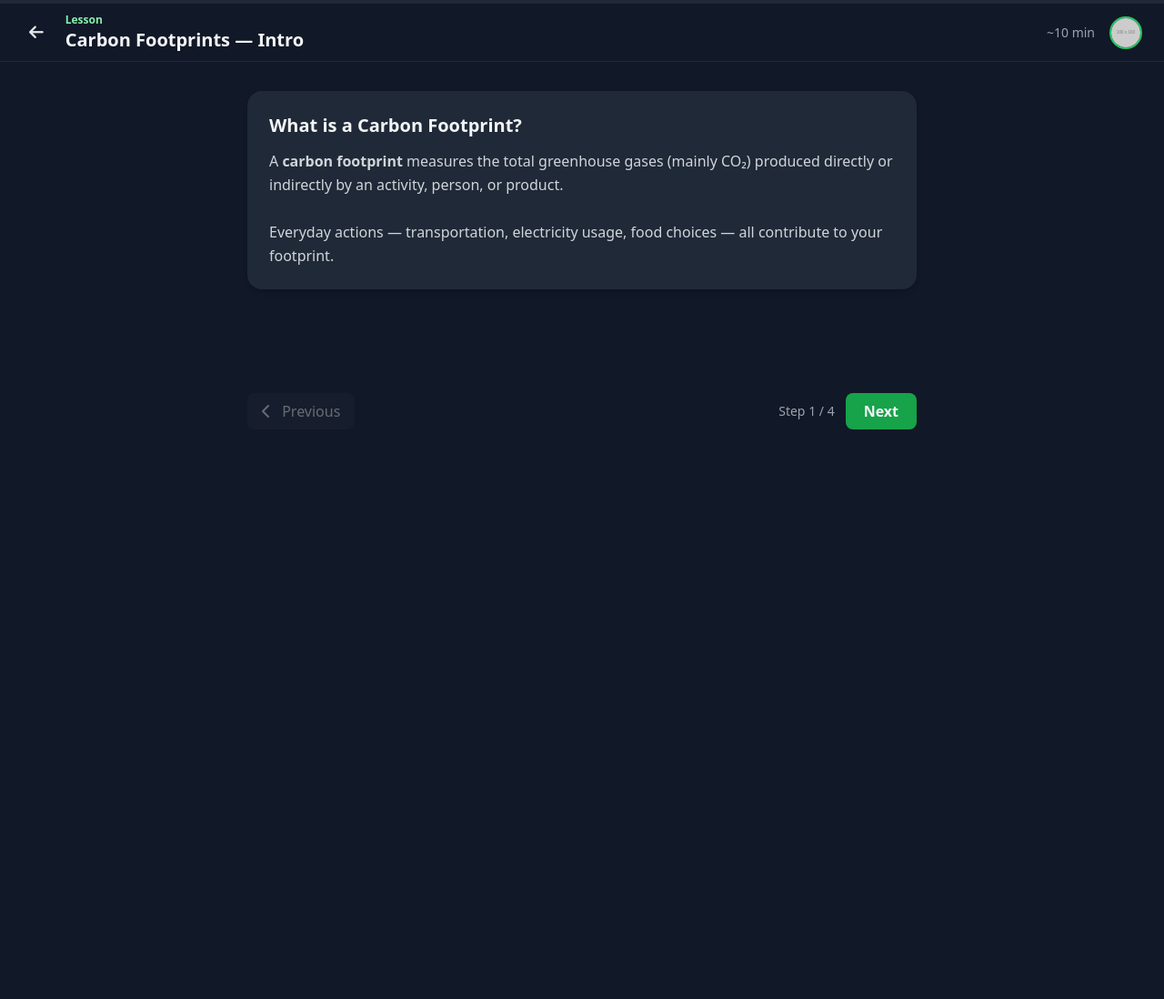
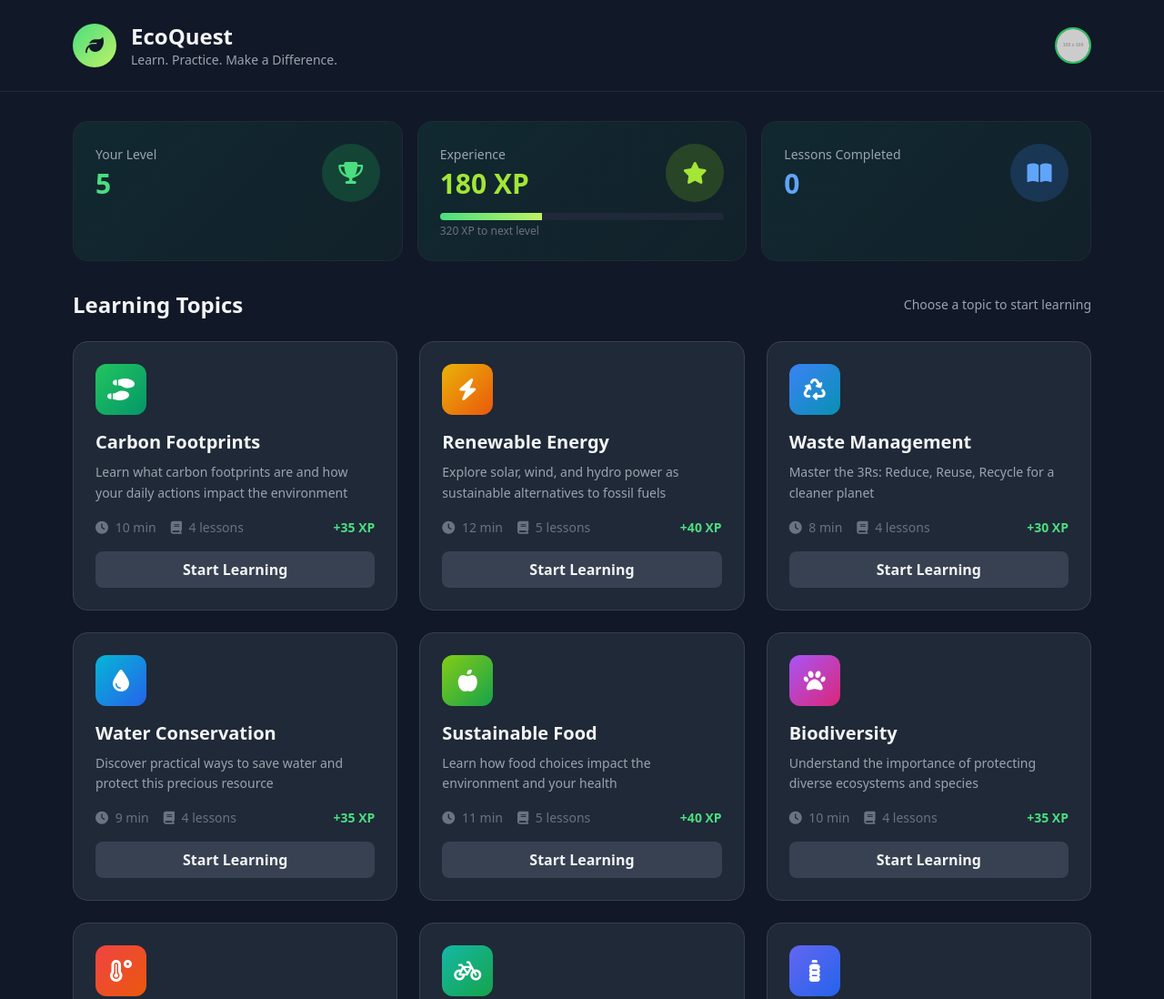
Before and after one commit to Aryan736/FrontEnd-Project, a plain HTML site: page ecolessons.html in a window 1280 px wide. Shown: the top 1098 px of the page at 91% size. Before the commit the page ends 800 px from the top, so only its background shows below. Drawn offline with nearby package versions, Linux system fonts and the light colour scheme; placeholder pictures from the web are drawn by us.

Commit message:
created learning paths

```diff
--- a/ecolessons.html
+++ b/ecolessons.html
@@ -3,80 +3,131 @@
 <head>
   <meta charset="utf-8"/>
   <meta name="viewport" content="width=device-width,initial-scale=1"/>
-  <title>EcoQuest • Lesson — Carbon Footprints</title>
+  <title>EcoQuest • Learning Hub</title>
 
   <!-- Tailwind + Font Awesome -->
   <script src="https://cdn.tailwindcss.com"></script>
   <link rel="stylesheet" href="https://cdnjs.cloudflare.com/ajax/libs/font-awesome/6.5.1/css/all.min.css"/>
 
   <style>
-    /* card transitions */
-    .card-enter { transform: translateY(10px); opacity: 0; }
-    .card-enter-active { transform: translateY(0); opacity: 1; transition: all .25s ease-out; }
+    .card-hover {
+      transition: all 0.3s ease;
+    }
+    .card-hover:hover {
+      transform: translateY(-4px);
+    }
 
-    .card-exit-active { transform: translateY(-10px); opacity: 0; transition: all .18s ease-in; }
+    .topic-icon {
+      transition: transform 0.3s ease;
+    }
+    .card-hover:hover .topic-icon {
+      transform: scale(1.1);
+    }
 
-    /* toast */
-    .toast { opacity: 0; transform: translateY(10px); transition: all .25s ease; }
-    .toast.show { opacity: 1; transform: translateY(0); }
+    .progress-ring {
+      transform: rotate(-90deg);
+    }
 
-    /* confetti */
-    .confetti { position: fixed; inset: 0; pointer-events:none; z-index:9999; }
+    .stats-card {
+      background: linear-gradient(135deg, rgba(16, 185, 129, 0.1) 0%, rgba(34, 197, 94, 0.05) 100%);
+    }
   </style>
+</head>
 
-</head>
 <body class="bg-gray-900 text-gray-100 font-sans">
 
-  <!-- Thin progress top bar -->
-  <div class="h-1 bg-gray-800">
-    <div id="topProgress" class="h-1 bg-gradient-to-r from-green-400 to-lime-300" style="width:0%"></div>
-  </div>
+  <!-- Header -->
+  <header class="bg-gray-900 border-b border-gray-800">
+    <div class="max-w-6xl mx-auto px-4 py-6">
+      <div class="flex items-center justify-between">
+        <div class="flex items-center gap-4">
+          <div class="w-12 h-12 rounded-full bg-gradient-to-br from-green-400 to-lime-300 flex items-center justify-center">
+            <i class="fa-solid fa-leaf text-gray-900 text-xl"></i>
+          </div>
+          <div>
+            <h1 class="text-2xl font-bold">EcoQuest</h1>
+            <p class="text-sm text-gray-400">Learn. Practice. Make a Difference.</p>
+          </div>
+        </div>
 
-  <!-- Header -->
-  <header class="h-16 flex items-center justify-between px-6 bg-gray-900 border-b border-gray-800">
-    <div class="flex items-center gap-4">
-      <a href="index.html" class="p-2 rounded-lg hover:bg-gray-800">
-        <i class="fa-solid fa-arrow-left text-lg text-gray-200"></i>
-      </a>
-
-      <div>
-        <p class="text-xs text-green-300 font-semibold">Lesson</p>
-        <h1 class="text-xl font-bold">Carbon Footprints — Intro</h1>
+        <div class="flex items-center gap-4">
+          <img id="navAvatar" class="w-10 h-10 rounded-full border-2 border-green-500" src="https://via.placeholder.com/100">
+        </div>
       </div>
-    </div>
-
-    <div class="flex items-center gap-4">
-      <span class="hidden md:block text-gray-400 text-sm">~10 min</span>
-      <img id="navAvatar" class="w-9 h-9 rounded-full border-2 border-green-500" src="https://via.placeholder.com/40">
     </div>
   </header>
 
-  <!-- MAIN CONTENT -->
-  <main class="max-w-3xl mx-auto px-4 py-8">
-    <div id="cardWrapper" class="min-h-[300px]"></div>
+  <!-- Main Content -->
+  <main class="max-w-6xl mx-auto px-4 py-8">
 
-    <!-- Navigation -->
-    <div class="mt-8 flex items-center justify-between">
-      <button id="prevBtn" class="px-4 py-2 rounded-lg bg-gray-800 hover:bg-gray-700 text-gray-200 disabled:opacity-40" disabled>
-        <i class="fa-solid fa-chevron-left mr-2"></i> Previous
-      </button>
+    <!-- User Stats Section -->
+    <section class="mb-8">
+      <div class="grid grid-cols-1 md:grid-cols-3 gap-4">
+        <!-- Level Card -->
+        <div class="stats-card rounded-2xl p-6 border border-gray-800">
+          <div class="flex items-center justify-between">
+            <div>
+              <p class="text-sm text-gray-400 mb-1">Your Level</p>
+              <p class="text-3xl font-bold text-green-400" id="userLevel">5</p>
+            </div>
+            <div class="w-16 h-16 rounded-full bg-green-500/20 flex items-center justify-center">
+              <i class="fa-solid fa-trophy text-green-400 text-2xl"></i>
+            </div>
+          </div>
+        </div>
 
-      <div class="flex items-center gap-3">
-        <p class="text-sm text-gray-400 hidden md:block">
-          Step <span id="stepIndex">1</span> / <span id="stepTotal">4</span>
-        </p>
-        <button id="nextBtn" class="px-5 py-2 rounded-lg bg-green-600 hover:bg-green-500 font-semibold">
-          Next <i class="fa-solid fa-chevron-right ml-2"></i>
-        </button>
+        <!-- XP Card -->
+        <div class="stats-card rounded-2xl p-6 border border-gray-800">
+          <div class="flex items-center justify-between">
+            <div>
+              <p class="text-sm text-gray-400 mb-1">Experience</p>
+              <p class="text-3xl font-bold text-lime-400"><span id="userXP">180</span> XP</p>
+            </div>
+            <div class="w-16 h-16 rounded-full bg-lime-500/20 flex items-center justify-center">
+              <i class="fa-solid fa-star text-lime-400 text-2xl"></i>
+            </div>
+          </div>
+          <div class="mt-3 bg-gray-800 rounded-full h-2 overflow-hidden">
+            <div id="xpBar" class="h-full bg-gradient-to-r from-green-400 to-lime-300 transition-all duration-500" style="width: 36%"></div>
+          </div>
+          <p class="text-xs text-gray-500 mt-1"><span id="xpNeeded">320</span> XP to next level</p>
+        </div>
+
+        <!-- Lessons Completed -->
+        <div class="stats-card rounded-2xl p-6 border border-gray-800">
+          <div class="flex items-center justify-between">
+            <div>
+              <p class="text-sm text-gray-400 mb-1">Lessons Completed</p>
+              <p class="text-3xl font-bold text-blue-400" id="lessonsCompleted">0</p>
+            </div>
+            <div class="w-16 h-16 rounded-full bg-blue-500/20 flex items-center justify-center">
+              <i class="fa-solid fa-book-open text-blue-400 text-2xl"></i>
+            </div>
+          </div>
+        </div>
       </div>
-    </div>
+    </section>
+
+    <!-- Topics Section -->
+    <section>
+      <div class="flex items-center justify-between mb-6">
+        <h2 class="text-2xl font-bold">Learning Topics</h2>
+        <p class="text-sm text-gray-400">Choose a topic to start learning</p>
+      </div>
+
+      <div id="topicsGrid" class="grid grid-cols-1 md:grid-cols-2 lg:grid-cols-3 gap-6">
+        <!-- Topics will be rendered here -->
+      </div>
+    </section>
+
   </main>
 
-  <!-- Toasts -->
-  <div id="toastContainer" class="fixed bottom-6 right-6 space-y-2 z-50"></div>
-
-  <!-- Confetti -->
-  <div id="confetti" class="confetti"></div>
+  <!-- Footer -->
+  <footer class="mt-16 py-8 border-t border-gray-800">
+    <div class="max-w-6xl mx-auto px-4 text-center text-gray-500 text-sm">
+      <p>🌍 Every lesson brings us closer to a sustainable future</p>
+    </div>
+  </footer>
 
 <script>
 /* --------------------------
@@ -84,6 +135,7 @@
 --------------------------- */
 const PROFILE_KEY = "ecoquest_profile_v1";
 const STATE_KEY = "ecoquest_state_v1";
+const PROGRESS_KEY = "ecoquest_progress_v1";
 
 const defaultProfile = {
   name: "Eco Warrior",
@@ -97,6 +149,10 @@ const defaultState = {
   level: 5
 };
 
+const defaultProgress = {
+  completed: []
+};
+
 function load(key, def) {
   try {
     const raw = localStorage.getItem(key);
@@ -105,261 +161,189 @@ function load(key, def) {
     return def;
   }
 }
+
 function save(key, obj) {
   localStorage.setItem(key, JSON.stringify(obj));
 }
 
 let profile = load(PROFILE_KEY, defaultProfile);
 let state = load(STATE_KEY, defaultState);
+let progress = load(PROGRESS_KEY, defaultProgress);
 
 /* --------------------------
-          UI ELEMENTS
+      TOPICS DATA
 --------------------------- */
-
-const navAvatar = document.getElementById("navAvatar");
-navAvatar.src = profile.avatar;
-
-const topProgress = document.getElementById("topProgress");
-const cardWrapper = document.getElementById("cardWrapper");
-const prevBtn = document.getElementById("prevBtn");
-const nextBtn = document.getElementById("nextBtn");
-const stepIndexEl = document.getElementById("stepIndex");
-const stepTotalEl = document.getElementById("stepTotal");
-
-/* --------------------------
-          LESSON STEPS
---------------------------- */
-const steps = [
+const topics = [
   {
-    type: "info",
-    title: "What is a Carbon Footprint?",
-    body: `
-      A <strong>carbon footprint</strong> measures the total greenhouse gases
-      (mainly CO₂) produced directly or indirectly by an activity, person, or product.<br><br>
-      Everyday actions — transportation, electricity usage, food choices — all contribute to your footprint.
-    `
+    id: "carbon-footprint",
+    title: "Carbon Footprints",
+    description: "Learn what carbon footprints are and how your daily actions impact the environment",
+    icon: "fa-solid fa-shoe-prints",
+    color: "from-green-500 to-emerald-600",
+    duration: "10 min",
+    xp: 35,
+    lessons: 4
   },
   {
-    type: "example",
-    title: "Everyday Activities",
-    body: `
-      <ul class="list-disc pl-6 space-y-2">
-        <li>Driving 10 km → ~2.3 kg CO₂</li>
-        <li>Beef burger → high emission meal</li>
-        <li>LED bulb → saves electricity & CO₂</li>
-      </ul>
-    `
+    id: "renewable-energy",
+    title: "Renewable Energy",
+    description: "Explore solar, wind, and hydro power as sustainable alternatives to fossil fuels",
+    icon: "fa-solid fa-bolt",
+    color: "from-yellow-500 to-orange-600",
+    duration: "12 min",
+    xp: 40,
+    lessons: 5
   },
   {
-    type: "question",
-    title: "Quick Question",
-    body: "Which action reduces your carbon footprint the most?",
-    choices: [
-      { text: "Replacing car trips with cycling", correct: true },
-      { text: "Using bottled water", correct: false },
-      { text: "Switching to halogen bulbs", correct: false },
-      { text: "Buying more new clothes", correct: false }
-    ],
-    xp: 25
+    id: "waste-management",
+    title: "Waste Management",
+    description: "Master the 3Rs: Reduce, Reuse, Recycle for a cleaner planet",
+    icon: "fa-solid fa-recycle",
+    color: "from-blue-500 to-cyan-600",
+    duration: "8 min",
+    xp: 30,
+    lessons: 4
   },
   {
-    type: "summary",
-    title: "Summary",
-    body: `
-      Small changes — cycling instead of driving, energy efficiency, reducing waste —
-      add up to a huge impact over time.
-    `,
-    xp: 10
+    id: "water-conservation",
+    title: "Water Conservation",
+    description: "Discover practical ways to save water and protect this precious resource",
+    icon: "fa-solid fa-droplet",
+    color: "from-cyan-500 to-blue-600",
+    duration: "9 min",
+    xp: 35,
+    lessons: 4
+  },
+  {
+    id: "sustainable-food",
+    title: "Sustainable Food",
+    description: "Learn how food choices impact the environment and your health",
+    icon: "fa-solid fa-apple-whole",
+    color: "from-lime-500 to-green-600",
+    duration: "11 min",
+    xp: 40,
+    lessons: 5
+  },
+  {
+    id: "biodiversity",
+    title: "Biodiversity",
+    description: "Understand the importance of protecting diverse ecosystems and species",
+    icon: "fa-solid fa-paw",
+    color: "from-purple-500 to-pink-600",
+    duration: "10 min",
+    xp: 35,
+    lessons: 4
+  },
+  {
+    id: "climate-change",
+    title: "Climate Change",
+    description: "Understand the science behind climate change and its global impacts",
+    icon: "fa-solid fa-temperature-high",
+    color: "from-red-500 to-orange-600",
+    duration: "13 min",
+    xp: 45,
+    lessons: 6
+  },
+  {
+    id: "green-transportation",
+    title: "Green Transportation",
+    description: "Explore eco-friendly ways to travel and reduce emissions",
+    icon: "fa-solid fa-bicycle",
+    color: "from-teal-500 to-green-600",
+    duration: "9 min",
+    xp: 35,
+    lessons: 4
+  },
+  {
+    id: "plastic-pollution",
+    title: "Plastic Pollution",
+    description: "Learn about the plastic crisis and how to reduce single-use plastics",
+    icon: "fa-solid fa-bottle-water",
+    color: "from-indigo-500 to-blue-600",
+    duration: "10 min",
+    xp: 35,
+    lessons: 4
   }
 ];
 
-let currentStep = 0;
-stepTotalEl.textContent = steps.length;
+/* --------------------------
+      UI UPDATES
+--------------------------- */
+function updateUI() {
+  document.getElementById("navAvatar").src = profile.avatar;
+  document.getElementById("userLevel").textContent = state.level;
+  document.getElementById("userXP").textContent = state.xp;
+
+  const xpPercent = (state.xp / state.xpForLevel) * 100;
+  document.getElementById("xpBar").style.width = xpPercent + "%";
+  document.getElementById("xpNeeded").textContent = state.xpForLevel - state.xp;
+
+  document.getElementById("lessonsCompleted").textContent = progress.completed.length;
+}
 
 /* --------------------------
-    SAFE CARD RENDERING FIX
+      RENDER TOPICS
 --------------------------- */
+function renderTopics() {
+  const grid = document.getElementById("topicsGrid");
 
-let currentCard = null;
+  topics.forEach(topic => {
+    const isCompleted = progress.completed.includes(topic.id);
 
-function renderStep(index) {
-  const step = steps[index];
+    const card = document.createElement("div");
+    card.className = "card-hover bg-gray-800 rounded-2xl p-6 border border-gray-700 hover:border-green-500 cursor-pointer";
 
-  stepIndexEl.textContent = index + 1;
+    card.innerHTML = `
+      <div class="flex items-start justify-between mb-4">
+        <div class="w-14 h-14 rounded-xl bg-gradient-to-br ${topic.color} flex items-center justify-center topic-icon">
+          <i class="${topic.icon} text-white text-2xl"></i>
+        </div>
+        ${isCompleted ? '<div class="w-8 h-8 rounded-full bg-green-500 flex items-center justify-center"><i class="fa-solid fa-check text-white text-sm"></i></div>' : ''}
+      </div>
 
-  const percent = Math.round((index / (steps.length - 1)) * 100);
-  topProgress.style.width = percent + "%";
+      <h3 class="text-xl font-bold mb-2">${topic.title}</h3>
+      <p class="text-gray-400 text-sm mb-4 leading-relaxed">${topic.description}</p>
 
-  prevBtn.disabled = index === 0;
-  nextBtn.textContent = index === steps.length - 1 ? "Finish" : "Next";
+      <div class="flex items-center justify-between text-sm">
+        <div class="flex items-center gap-4 text-gray-500">
+          <span><i class="fa-solid fa-clock mr-1"></i> ${topic.duration}</span>
+          <span><i class="fa-solid fa-book mr-1"></i> ${topic.lessons} lessons</span>
+        </div>
+        <div class="text-green-400 font-semibold">+${topic.xp} XP</div>
+      </div>
 
-  /* REMOVE OLD CARD SAFELY */
-  if (currentCard) {
-    const old = currentCard;
-    old.classList.add("card-exit-active");
+      <button class="mt-4 w-full py-2 rounded-lg bg-gray-700 hover:bg-green-600 font-semibold transition-colors">
+        ${isCompleted ? 'Review Lesson' : 'Start Learning'}
+      </button>
+    `;
 
-    setTimeout(() => {
-      old.remove();
-      loadNewCard(step, index);
-    }, 180); // matches .card-exit-active animation
-  } else {
-    // first time
-    loadNewCard(step, index);
-  }
+    card.querySelector('button').onclick = (e) => {
+      e.stopPropagation();
+      startLesson(topic.id);
+    };
+
+    grid.appendChild(card);
+  });
 }
 
-function loadNewCard(step, index) {
-  const card = document.createElement("div");
-  card.className = "bg-gray-800 p-6 rounded-2xl shadow-md card-enter card-enter-active";
-
-  let html = `
-    <h2 class="text-xl font-bold mb-3">${step.title}</h2>
-    <div class="text-gray-300 leading-relaxed">${step.body}</div>
-  `;
-
-  // MCQ Question
-  if (step.type === "question") {
-    html += `<div class="mt-4 space-y-3" id="choices"></div>`;
-  }
-
-  card.innerHTML = html;
-  cardWrapper.appendChild(card);
-  currentCard = card;
-
-  if (step.type === "question") {
-    renderChoices(step);
+/* --------------------------
+      START LESSON
+--------------------------- */
+function startLesson(topicId) {
+  // For the carbon footprint topic, redirect to the existing lesson page
+  if (topicId === "carbon-footprint") {
+    window.location.href = "lesson.html";
+  } else {
+    // For other topics, show a coming soon message
+    alert(`The ${topics.find(t => t.id === topicId).title} lesson is coming soon! Stay tuned.`);
   }
 }
 
 /* --------------------------
-      QUESTION HANDLING
+      INITIALIZATION
 --------------------------- */
-
-function renderChoices(step) {
-  const container = document.getElementById("choices");
-  step.choices.forEach((choice, i) => {
-    const btn = document.createElement("button");
-    btn.className =
-      "w-full text-left p-3 rounded-lg border border-gray-700 bg-gray-900 hover:border-green-500";
-    btn.innerHTML = `${i + 1}. ${choice.text}`;
-    btn.onclick = () => handleAnswer(choice, step);
-    container.appendChild(btn);
-  });
-
-  nextBtn.disabled = true;
-}
-
-function handleAnswer(choice, step) {
-  const correct = choice.correct;
-
-  if (correct) {
-    showToast(`Correct! +${step.xp} XP`);
-    rewardXP(step.xp);
-  } else {
-    showToast("Incorrect!", { error: true });
-  }
-
-  nextBtn.disabled = false;
-}
-
-/* --------------------------
-          XP + STATE
---------------------------- */
-
-function rewardXP(amount) {
-  state.xp += amount;
-
-  if (state.xp >= state.xpForLevel) {
-    state.xp -= state.xpForLevel;
-    state.level++;
-    state.xpForLevel = Math.round(state.xpForLevel * 1.25);
-
-    showToast("🎉 Level Up!");
-    spawnConfetti();
-  }
-  save(STATE_KEY, state);
-}
-
-/* --------------------------
-             TOAST
---------------------------- */
-
-function showToast(msg, opts={}) {
-  const box = document.createElement("div");
-  box.className =
-    "toast px-4 py-2 rounded-lg text-white shadow";
-  box.style.background = opts.error ? "#ef4444" : "#16a34a";
-  box.textContent = msg;
-
-  document.getElementById("toastContainer").appendChild(box);
-
-  setTimeout(() => box.classList.add("show"), 20);
-  setTimeout(() => box.classList.remove("show"), 2000);
-  setTimeout(() => box.remove(), 2300);
-}
-
-/* --------------------------
-         CONFETTI
---------------------------- */
-
-function spawnConfetti() {
-  const c = document.getElementById("confetti");
-  c.innerHTML = "";
-
-  for (let i = 0; i < 18; i++) {
-    const dot = document.createElement("div");
-    dot.style.position = "absolute";
-    dot.style.width = dot.style.height = Math.random() * 8 + 4 + "px";
-    dot.style.background = ["#34d399", "#4ade80", "#a3e635", "#facc15"][Math.floor(Math.random()*4)];
-    dot.style.left = 50 + (Math.random()*40 - 20) + "vw";
-    dot.style.top = "20vh";
-    dot.style.borderRadius = "50%";
-    dot.style.opacity = "0.9";
-    c.appendChild(dot);
-
-    const dur = 800 + Math.random()*600;
-
-    dot.animate(
-      [
-        { transform:"translateY(0)", opacity:1 },
-        { transform:`translateY(${150 + Math.random()*100}px)`, opacity:0 }
-      ],
-      { duration: dur, easing:"cubic-bezier(.2,.8,.2,1)" }
-    );
-
-    setTimeout(()=> dot.remove(), dur+50);
-  }
-}
-
-/* --------------------------
-         NAVIGATION
---------------------------- */
-
-nextBtn.onclick = () => {
-  if (steps[currentStep].type === "question") {
-    nextBtn.disabled = false;
-  }
-
-  if (currentStep < steps.length - 1) {
-    currentStep++;
-    renderStep(currentStep);
-  } else {
-    showToast("Lesson Completed!");
-  }
-};
-
-prevBtn.onclick = () => {
-  if (currentStep > 0) {
-    currentStep--;
-    renderStep(currentStep);
-  }
-};
-
-/* --------------------------
-      INITIAL RENDER
---------------------------- */
-
-renderStep(0);
+updateUI();
+renderTopics();
 </script>
 
 </body>
```
